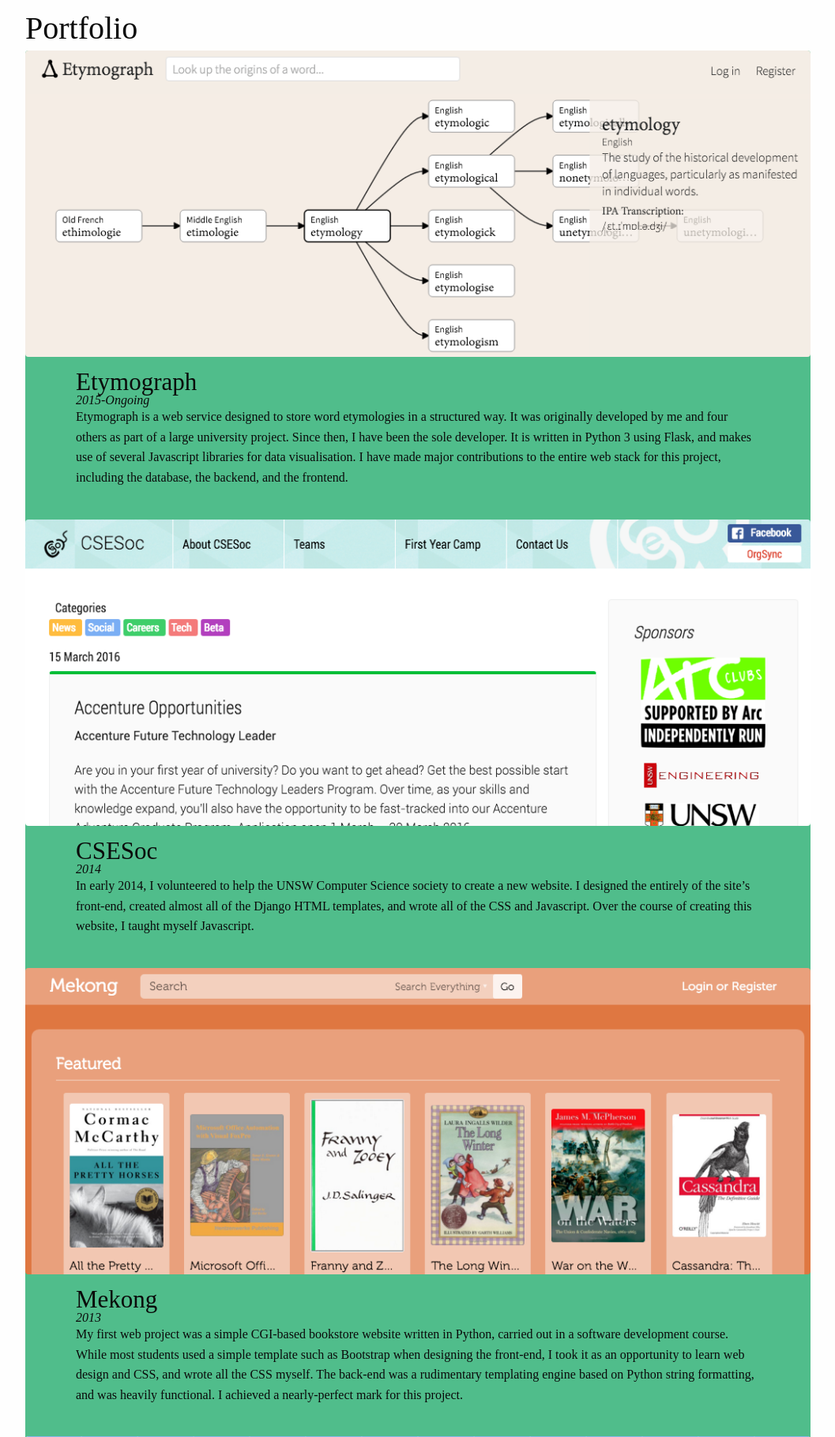
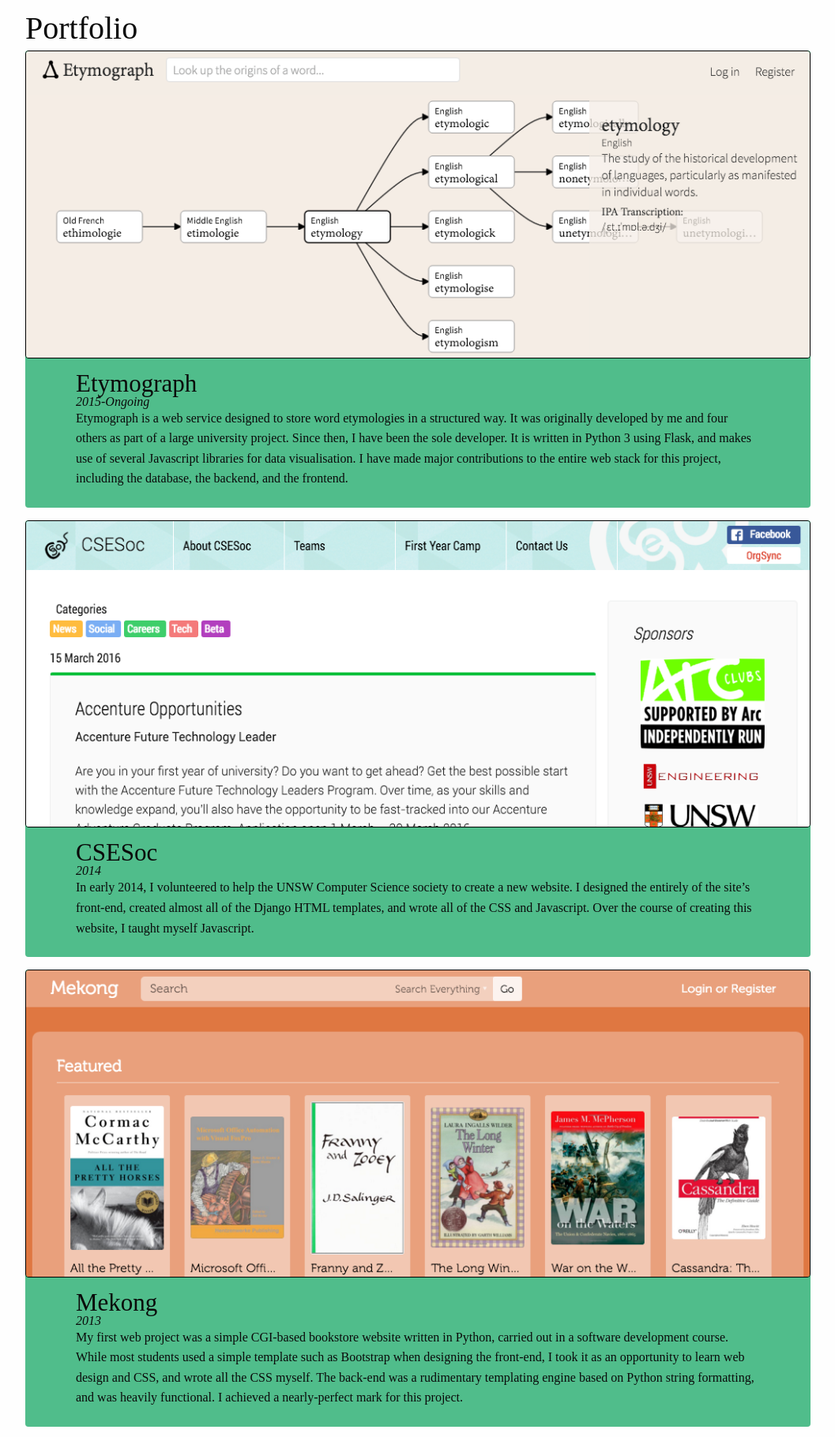
Before and after one commit to ravrahn/owen-website, a Flask app: page /portfolio/ in a window 1280 px wide. Shown: the part 64-1884 px from the top of the page at 79% size, without its empty margins (111-1168 px from the left). Run offline with Flask 2, Linux system fonts and the light colour scheme; some libraries are stand-ins or nearby versions.

Commit message:
Refined styling.

```diff
--- a/static/css/style.css
+++ b/static/css/style.css
@@ -86,13 +86,18 @@
 }
 
 .portfolio .content {
-    background-color: rgba(22,167,101,0.75);
     padding: 0;
     max-width: 1024px;
 }
 
 .portfolio .content * {
     padding: 0 4rem;
+}
+
+.portfolio .item-container {
+    padding: 0;
+    border-radius: 0.25rem;
+    background-color: rgba(22,167,101,0.75);
 }
 
 .portfolio .content a {
@@ -103,6 +108,7 @@
     padding: 0;
     width: 100%;
     border-radius: 0.25rem;
+    border: 1px solid black;
 }
 
 .portfolio h3 {
--- a/templates/portfolio.html
+++ b/templates/portfolio.html
@@ -7,12 +7,14 @@
             <h2 class="page-heading">Portfolio</h2>
             <div class="content">
             {% for item in portfolio %}
-                <a href={{ url_for('apps.show_app', app=item['url']) }}>
-                    <img src={{ url_for('static', filename='img/' + item['image']) }} >
-                    <h3>{{ item['name'] }}</h3>
-                    <h4 class="date">{{ item['date'] }}</h4>
-                </a>
-                <p>{{ item['desc'] }}</p>
+                <div class="item-container">
+                    <a href={{ url_for('apps.show_app', app=item['url']) }}>
+                        <img src={{ url_for('static', filename='img/' + item['image']) }} >
+                        <h3>{{ item['name'] }}</h3>
+                        <h4 class="date">{{ item['date'] }}</h4>
+                        <p>{{ item['desc'] }}</p>
+                    </a>
+                </div>
             {% endfor %}
             </div>
         </div>
```
